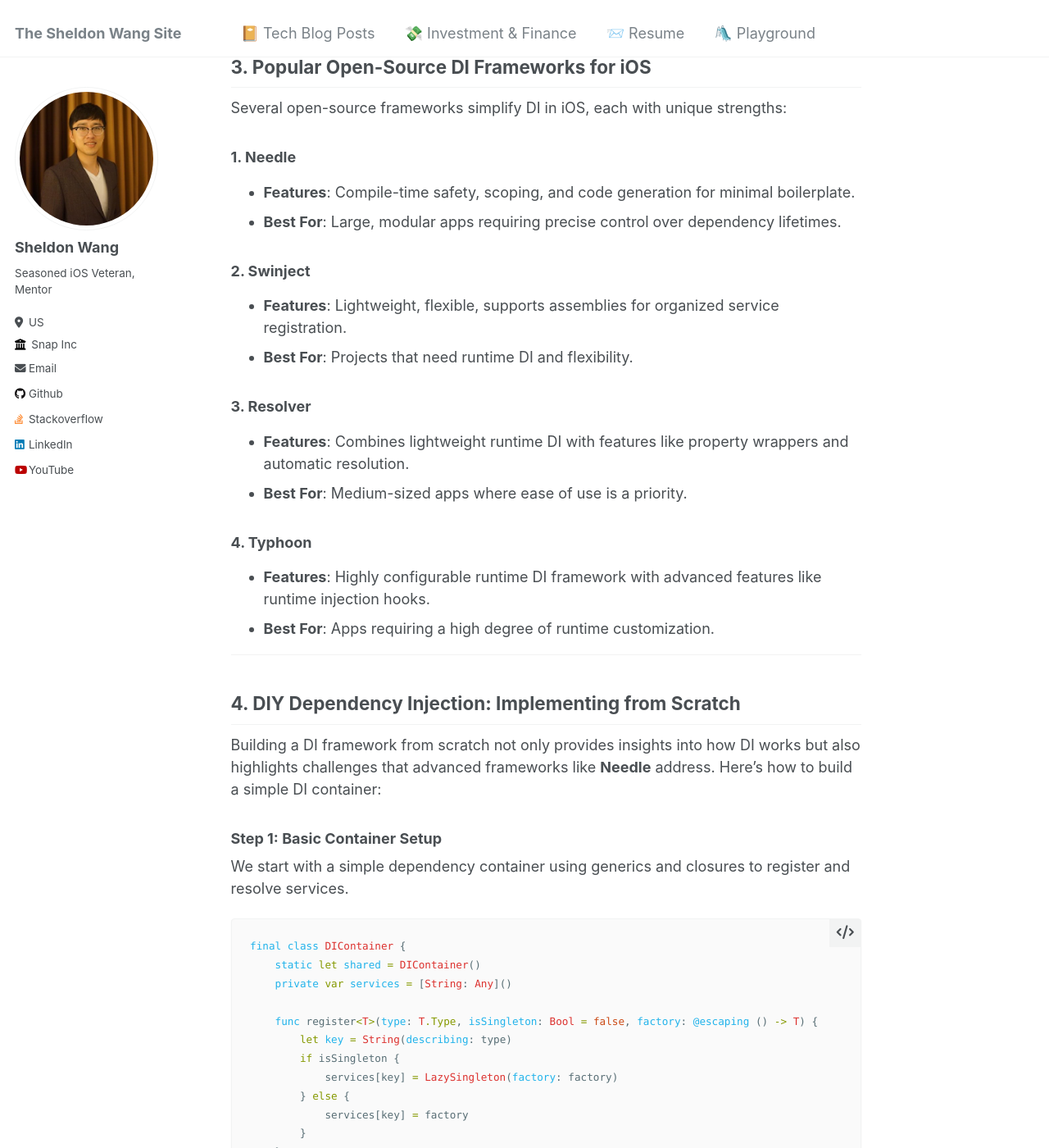
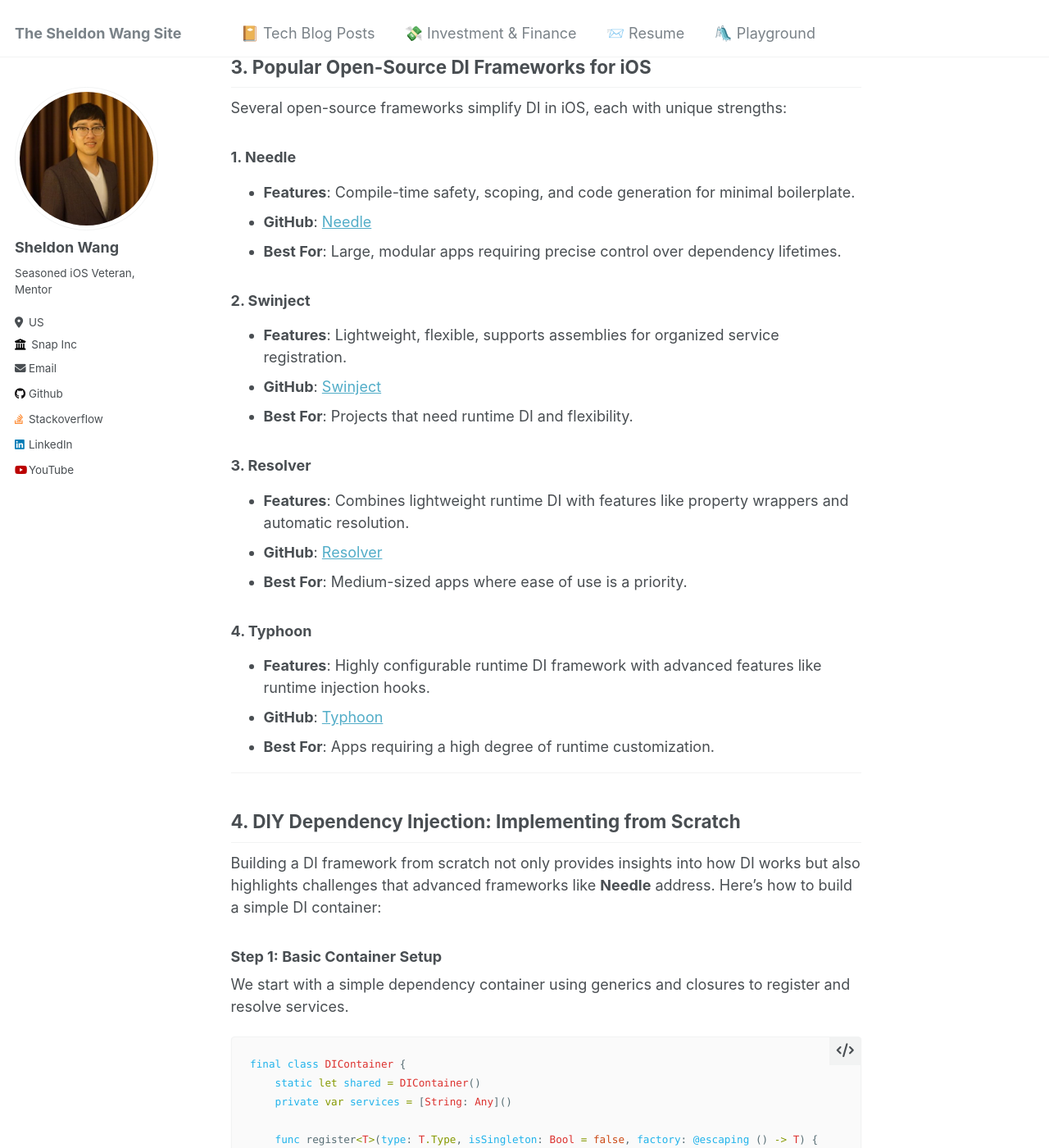
Before and after one commit to SheldonWangRJT/SheldonWangRJT.Github.io, a Jekyll site: the page built from _posts/2024-12-09-blog-post-8.md, in a window 1280 px wide and 1400 px high, scrolled down 1851 px. Shown: the whole window at 82% size. Built offline with Jekyll 4.4.1, drawn with Linux system fonts in a browser that asks for light colours.

Commit message:
added github link

```diff
--- a/_posts/2024-12-09-blog-post-8.md
+++ b/_posts/2024-12-09-blog-post-8.md
@@ -57,18 +57,22 @@ Several open-source frameworks simplify DI in iOS, each with unique strengths:
 
 ### **1. Needle**
 - **Features**: Compile-time safety, scoping, and code generation for minimal boilerplate.
+- **GitHub**: [Needle](https://github.com/uber/needle)
 - **Best For**: Large, modular apps requiring precise control over dependency lifetimes.
 
 ### **2. Swinject**
 - **Features**: Lightweight, flexible, supports assemblies for organized service registration.
+- **GitHub**: [Swinject](https://github.com/Swinject/Swinject)
 - **Best For**: Projects that need runtime DI and flexibility.
 
 ### **3. Resolver**
 - **Features**: Combines lightweight runtime DI with features like property wrappers and automatic resolution.
+- **GitHub**: [Resolver](https://github.com/hmlongco/Resolver)
 - **Best For**: Medium-sized apps where ease of use is a priority.
 
 ### **4. Typhoon**
 - **Features**: Highly configurable runtime DI framework with advanced features like runtime injection hooks.
+- **GitHub**: [Typhoon](https://github.com/appsquickly/Typhoon)
 - **Best For**: Apps requiring a high degree of runtime customization.
 
 ---
```
